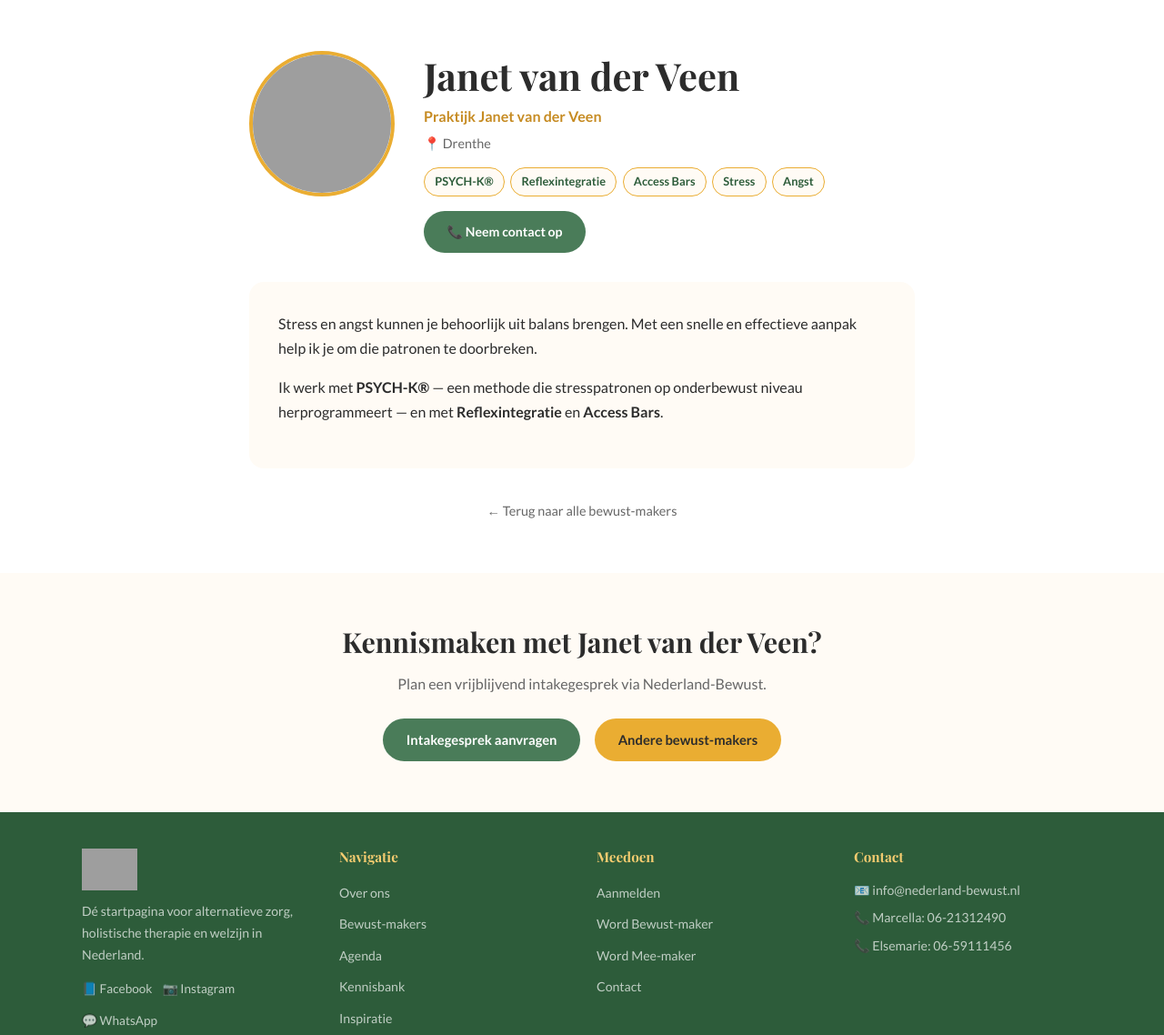
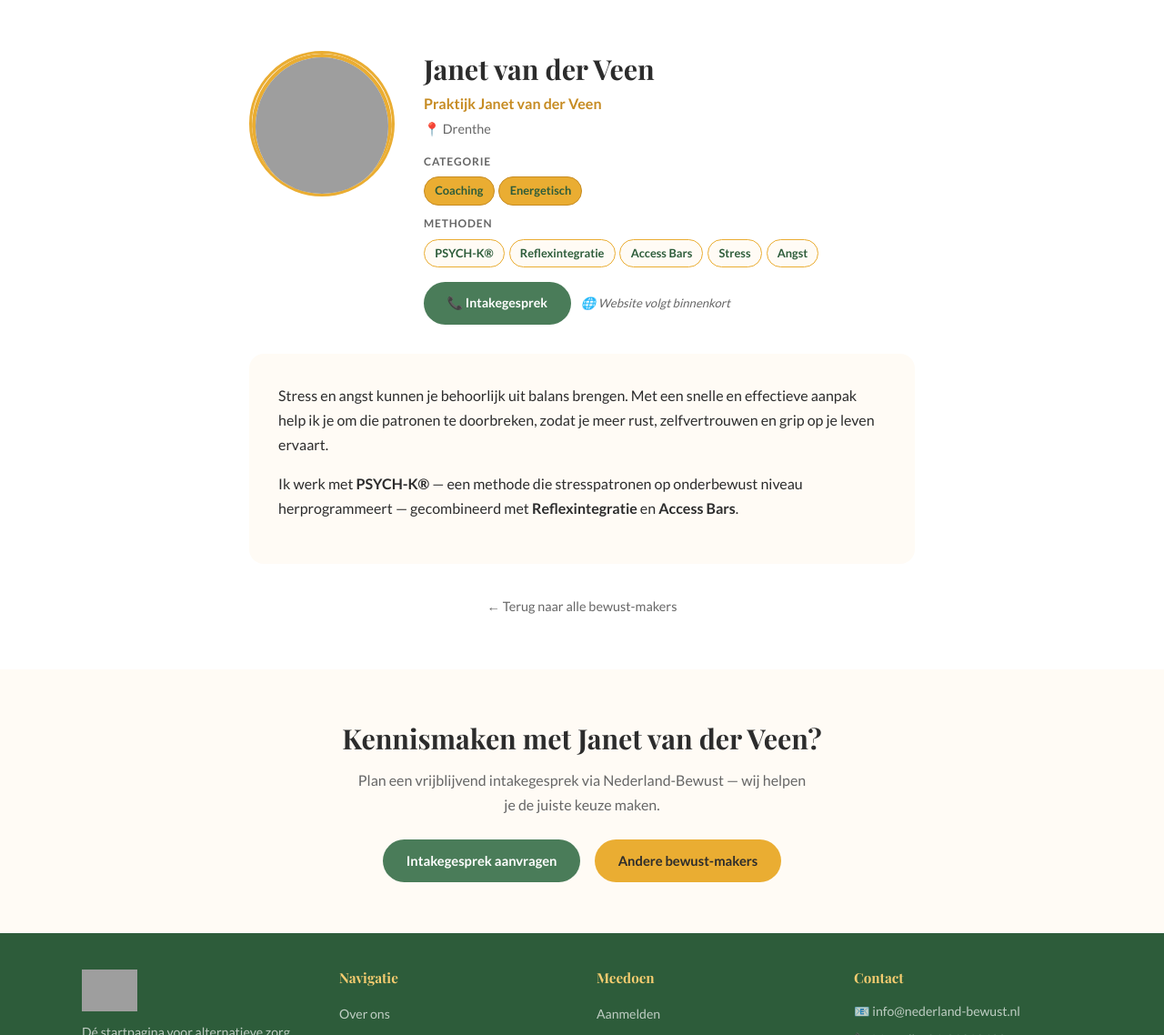
Before and after one commit to hands4flownl/nederland-bewust, a Jekyll site: the page built from pages/bewust-makers/welkom-bij-praktijk-janet-van-der-veen.html, in a window 1280 px wide and 1400 px high. Shown: the part 262-1400 px from the top of the window at 91% size. Built offline with Jekyll 4.4.1, drawn with Linux system fonts in a browser that asks for light colours; grey boxes are pictures that could not be loaded.

Commit message:
Update profiel: Janet van der Veen

```diff
--- a/pages/bewust-makers/welkom-bij-praktijk-janet-van-der-veen.html
+++ b/pages/bewust-makers/welkom-bij-praktijk-janet-van-der-veen.html
@@ -1,7 +1,7 @@
 ---
 layout: standaard
 title: "Janet van der Veen – Praktijk Janet van der Veen"
-beschrijving: "Janet van der Veen is bewust-maker bij Nederland-Bewust in Drenthe."
+beschrijving: "Janet van der Veen is bewust-maker bij Nederland-Bewust in Drenthe. Gespecialiseerd in Coaching, Energetisch."
 permalink: /bewust-makers/welkom-bij-praktijk-janet-van-der-veen/
 ---
 
@@ -13,24 +13,38 @@
 <section class="sectie">
   <div class="container container--nauw">
 
-    <div class="profiel-header">
-      <img src="{{ '/' | relative_url }}wp-content/uploads/2026/03/cropped-Bewust-maker-Janet-van-der-Veen-1.jpg" alt="Janet van der Veen" class="profiel-foto-groot" loading="lazy">
-      <div class="profiel-meta">
-        <h1>Janet van der Veen</h1>
-        <p class="praktijk">Praktijk Janet van der Veen</p>
-        <p class="regio">📍 Drenthe</p>
-        <div class="profiel-tags"><span class="profiel-tag">PSYCH-K®</span><span class="profiel-tag">Reflexintegratie</span><span class="profiel-tag">Access Bars</span><span class="profiel-tag">Stress</span><span class="profiel-tag">Angst</span></div>
-        <div style="display:flex;gap:0.8rem;flex-wrap:wrap;margin-top:1rem;">
-          <a href="{{ '/contact/' | relative_url }}" class="knop knop--groen" style="font-size:0.88rem;">📞 Neem contact op</a>
+    <div class="profiel-header" style="display:flex;gap:2rem;align-items:flex-start;margin-bottom:2rem;flex-wrap:wrap;">
+      <div class="maker-kaart__foto-wrap" style="width:160px;height:160px;flex-shrink:0;">
+        <img src="https://nederland-bewust.nl/wp-content/uploads/2026/03/cropped-Bewust-maker-Janet-van-der-Veen-1.jpg"
+          alt="Janet van der Veen"
+          style="width:160px;height:160px;border-radius:50%;object-fit:cover;border:4px solid var(--goud);"
+          loading="lazy"
+          onerror="this.parentElement.innerHTML='<div style=\'width:160px;height:160px;border-radius:50%;background:var(--creme);border:4px solid var(--goud);display:flex;align-items:center;justify-content:center;font-size:3rem;\'>🌿</div>';">
+      </div>
+      <div style="flex:1;min-width:220px;">
+        <h2 style="margin-bottom:0.3rem;">Janet van der Veen</h2>
+        <p style="color:var(--goud-donker);font-weight:700;margin-bottom:0.2rem;">Praktijk Janet van der Veen</p>
+        <p style="color:var(--tekst-licht);font-size:0.9rem;margin-bottom:0.8rem;">📍 Drenthe</p>
+        <div style="margin-bottom:0.6rem;">
+          <p style="font-size:0.75rem;font-weight:700;text-transform:uppercase;letter-spacing:0.07em;color:var(--tekst-licht);margin-bottom:0.4rem;">Categorie</p>
+          <div style="display:flex;flex-wrap:wrap;gap:0.3rem;"><span class="profiel-tag" style="background:var(--goud);border-color:var(--goud-donker);">Coaching</span><span class="profiel-tag" style="background:var(--goud);border-color:var(--goud-donker);">Energetisch</span></div>
+        </div>
+        <div style="margin-bottom:1rem;">
+          <p style="font-size:0.75rem;font-weight:700;text-transform:uppercase;letter-spacing:0.07em;color:var(--tekst-licht);margin-bottom:0.4rem;">Methoden</p>
+          <div style="display:flex;flex-wrap:wrap;gap:0.3rem;"><span class="profiel-tag">PSYCH-K®</span><span class="profiel-tag">Reflexintegratie</span><span class="profiel-tag">Access Bars</span><span class="profiel-tag">Stress</span><span class="profiel-tag">Angst</span></div>
+        </div>
+        <div style="display:flex;gap:0.7rem;flex-wrap:wrap;margin-top:1rem;align-items:center;">
+          <a href="{{ '/contact/' | relative_url }}" class="knop knop--groen" style="font-size:0.88rem;">📞 Intakegesprek</a>
+          <span style="font-size:0.82rem;color:var(--tekst-licht);font-style:italic;">🌐 Website volgt binnenkort</span>
         </div>
       </div>
     </div>
 
     <div style="background:var(--creme);border-radius:var(--radius-groot);padding:2rem;margin-bottom:2rem;">
-      <p>Stress en angst kunnen je behoorlijk uit balans brengen. Met een snelle en effectieve aanpak help ik je om die patronen te doorbreken.</p><p>Ik werk met <strong>PSYCH-K®</strong> — een methode die stresspatronen op onderbewust niveau herprogrammeert — en met <strong>Reflexintegratie</strong> en <strong>Access Bars</strong>.</p>
+      <p>Stress en angst kunnen je behoorlijk uit balans brengen. Met een snelle en effectieve aanpak help ik je om die patronen te doorbreken, zodat je meer rust, zelfvertrouwen en grip op je leven ervaart.</p><p>Ik werk met <strong>PSYCH-K®</strong> — een methode die stresspatronen op onderbewust niveau herprogrammeert — gecombineerd met <strong>Reflexintegratie</strong> en <strong>Access Bars</strong>.</p>
     </div>
 
-    <div style="text-align:center;margin-top:2rem;">
+    <div style="text-align:center;margin-top:1.5rem;">
       <a href="{{ '/onze-bewust-makers/' | relative_url }}" style="font-size:0.9rem;color:var(--tekst-licht);">← Terug naar alle bewust-makers</a>
     </div>
   </div>
@@ -39,7 +53,7 @@
 <section class="sectie sectie--kleur">
   <div class="container" style="text-align:center;">
     <h2>Kennismaken met Janet van der Veen?</h2>
-    <p style="max-width:500px;margin:0.8rem auto 1.5rem;color:var(--tekst-licht);">Plan een vrijblijvend intakegesprek via Nederland-Bewust.</p>
+    <p style="max-width:500px;margin:0.8rem auto 1.5rem;color:var(--tekst-licht);">Plan een vrijblijvend intakegesprek via Nederland-Bewust — wij helpen je de juiste keuze maken.</p>
     <div style="display:flex;gap:1rem;justify-content:center;flex-wrap:wrap;">
       <a href="{{ '/contact/' | relative_url }}" class="knop knop--groen">Intakegesprek aanvragen</a>
       <a href="{{ '/onze-bewust-makers/' | relative_url }}" class="knop knop--goud">Andere bewust-makers</a>
```
